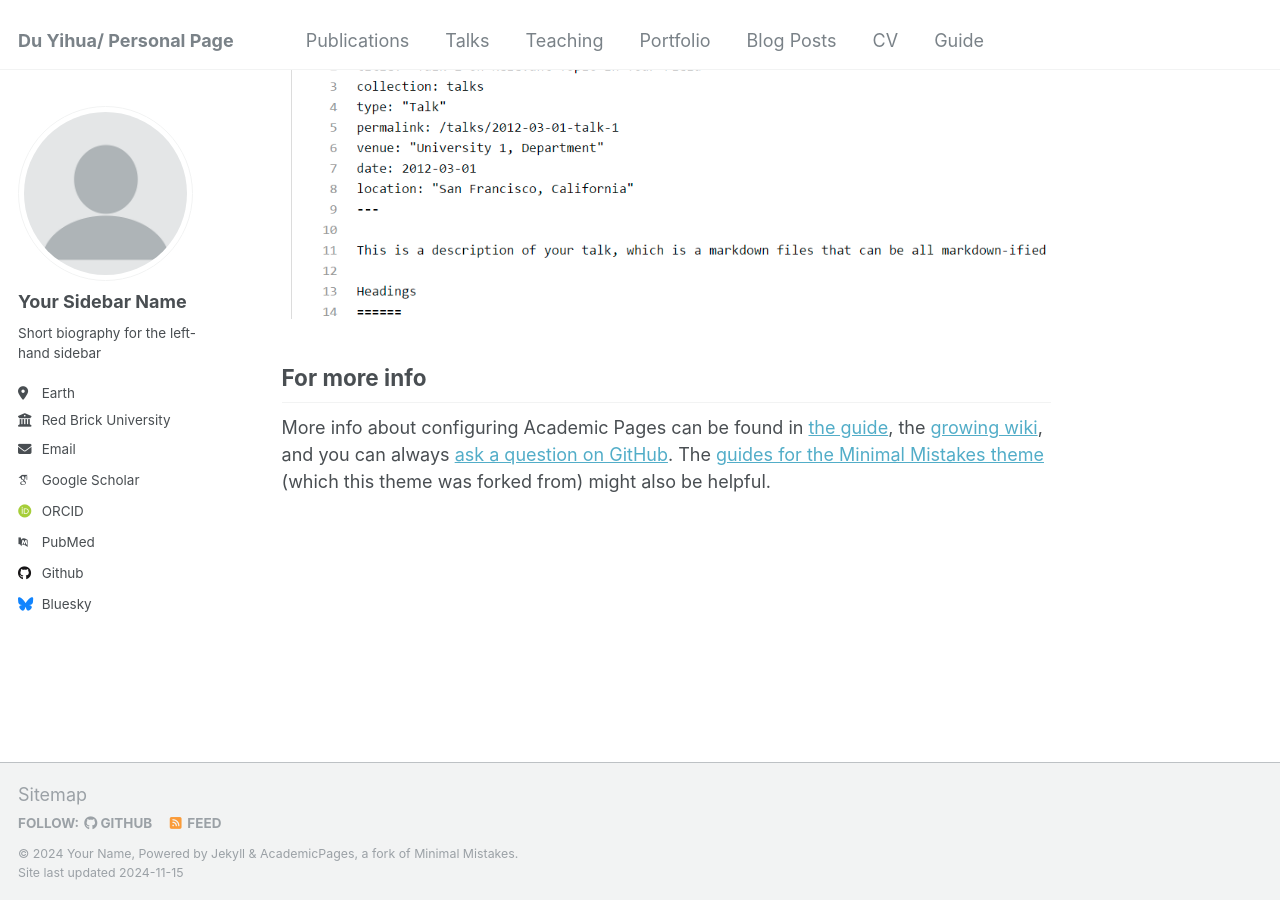
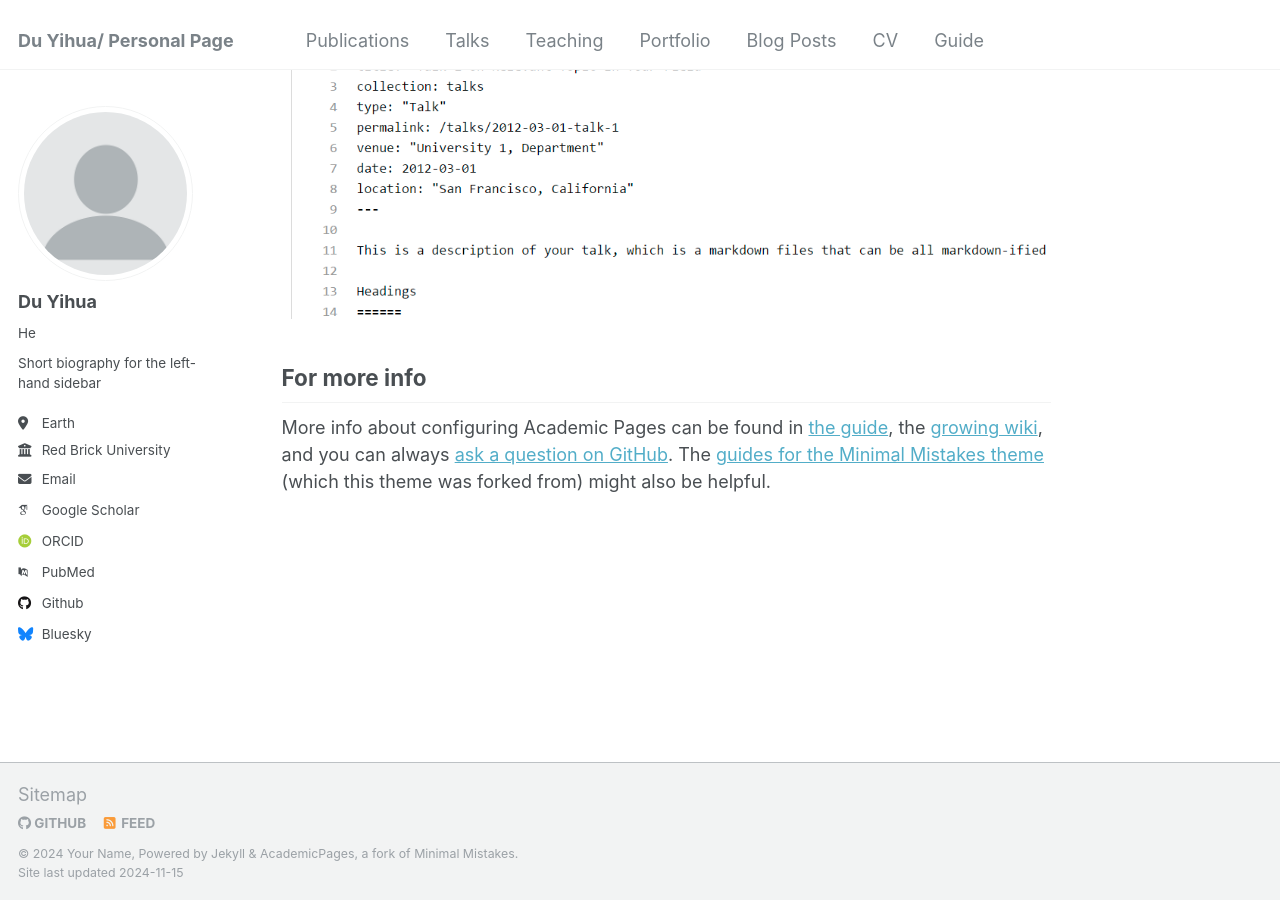
Before and after one commit to hit-perfect/hit-perfect.github.io, a Jekyll site: the page built from _pages/about.md, in a window 1280 px wide and 900 px high, scrolled down 2643 px. Built offline with Jekyll 4.4.1, drawn with Linux system fonts in a browser that asks for light colours; some web fonts are replaced.

Commit message:
Update _config.yml

```diff
--- a/_config.yml
+++ b/_config.yml
@@ -7,14 +7,14 @@
 # server process.
 
 # Basic Site Settings
-locale                   : "en-US"
+locale                   : "en-China"
 title                    : "Du Yihua/ Personal Page"
 title_separator          : "-"
 name                     : &name "Your Name"
 description              : &description "personal description"
-url                      : https://academicpages.github.io # the base hostname & protocol for your site e.g. "https://[your GitHub username].github.io"
+url                      : https://hit-perfect.github.io # the base hostname & protocol for your site e.g. "https://[your GitHub username].github.io"
 baseurl                  : "" # the subpath of your site, e.g. "/blog"
-repository               : "academicpages/academicpages.github.io"
+repository               : "hit-perfect/hit-perfect.github.io"
 
 # Site Author - The following control what appear as part of the author content on the side bar.
 #               If a field is blank the icon and link will not appear, otherwise it will be shown.
@@ -22,8 +22,8 @@ repository               : "academicpages/academicpages.github.io"
 author:
   # Biographic information
   avatar           : "profile.png"
-  name             : "Your Sidebar Name"
-  pronouns         : # example: "she/her"
+  name             : "Du Yihua"
+  pronouns         : "He"
   bio              : "Short biography for the left-hand sidebar"
   location         : "Earth"
   employer         : "Red Brick University"
```
